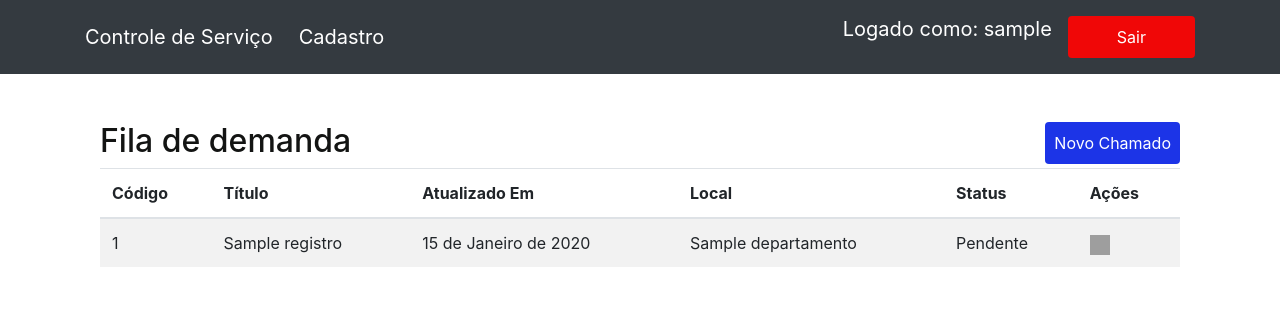
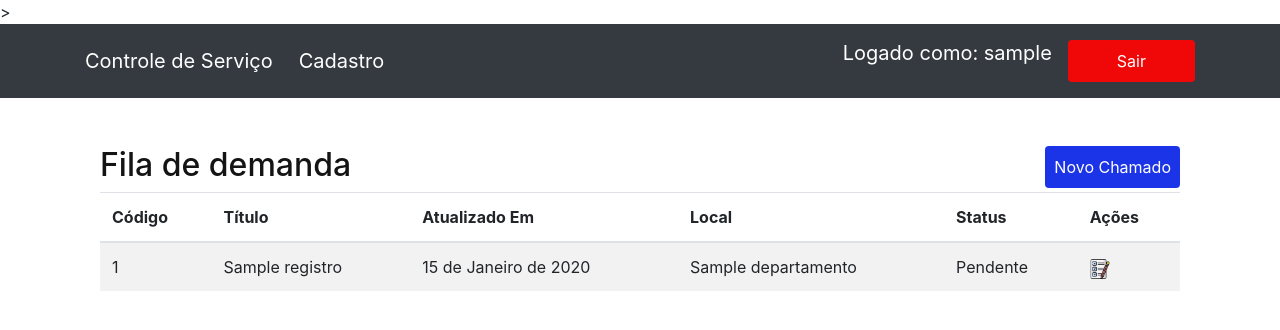
Before and after one commit to brenodocarmo/projeto_ufra, a Django app: page / in a window 1280 px wide. Shown: the top 330 px of the page. Run offline with Django 4.2, Linux system fonts and the light colour scheme; a user stored in the database is signed in; tables that the repository leaves empty hold one stand-in row (values such as "Sample post"); some libraries are stand-ins or nearby versions; grey boxes are pictures that could not be loaded.

Commit message:
Static - Whitenoise

```diff
--- a/controleprojeto/settings/base.py
+++ b/controleprojeto/settings/base.py
@@ -137,7 +137,7 @@ STATICFILES_DIRS = [
 ]
 STATIC_ROOT = os.path.join(BASE_DIR, 'static')
 #STATIC_ROOT = BASE_DIR / "staticfiles"
-#STATICFILES_STORAGE = "whitenoise.storage.CompressedManifestStaticFilesStorage"
+STATICFILES_STORAGE = "whitenoise.storage.CompressedManifestStaticFilesStorage"
 
 # Default primary key field type
 # https://docs.djangoproject.com/en/4.0/ref/settings/#default-auto-field
--- a/templates/base.html
+++ b/templates/base.html
@@ -59,13 +59,13 @@
 
   <!-- Bootstrap core CSS -->
   <link href="{% static '/css/bootstrap.min.css' %}" rel="stylesheet">
-  <!-- <link rel="stylesheet" href="https://cdn.jsdelivr.net/npm/bootstrap-icons@1.8.1/font/bootstrap-icons.css"> -->
+  <script src="{% static 'fontawesomefree/js/all.min.js' %}"></script>
 
+  <!-- Bootstrap -->>
   <link rel="stylesheet" href="https://stackpath.bootstrapcdn.com/bootstrap/4.1.3/css/bootstrap.min.css" integrity="sha384-MCw98/SFnGE8fJT3GXwEOngsV7Zt27NXFoaoApmYm81iuXoPkFOJwJ8ERdknLPMO" crossorigin="anonymous">
-
   <link href="https://fonts.googleapis.com/css2?family=Material+Icons" rel="stylesheet">
 
-  <script src="{% static 'fontawesomefree/js/all.min.js' %}"></script>
+
 
 </head>
 
@@ -129,6 +129,7 @@
   </div>
 
   <!-- Bootstrap core JavaScript -->
+
   <script src="{% static '/jquery/jquery.slim.min.js' %}"></script>
   <script src="{% static 'js/bootstrap.bundle.min.js' %}"></script>
 
--- a/templates/dashboard.html
+++ b/templates/dashboard.html
@@ -1,5 +1,6 @@
 {% extends 'base.html' %}
 {% load account %}
+{% load static %}
 {% block titulo %}Controle de Serviço{% endblock %}
 
 {% block titulo_nav %}Controle de Serviço{% endblock %}
@@ -41,7 +42,7 @@
 
                 <a href="{% url 'detalhes' registro.id %}" title="Visualizar">
 
-                  <img src="https://cdn-icons-png.flaticon.com/512/4696/4696792.png" alt="Editar" width="20" height="20">
+                  <img src="static/icons/editar-color.png" alt="Editar" width="20" height="20">
               </td>
             </tr>
           {% endfor %}
```
Also changed, not shown: controleprojeto/static/icons/editar-color.png (added).
